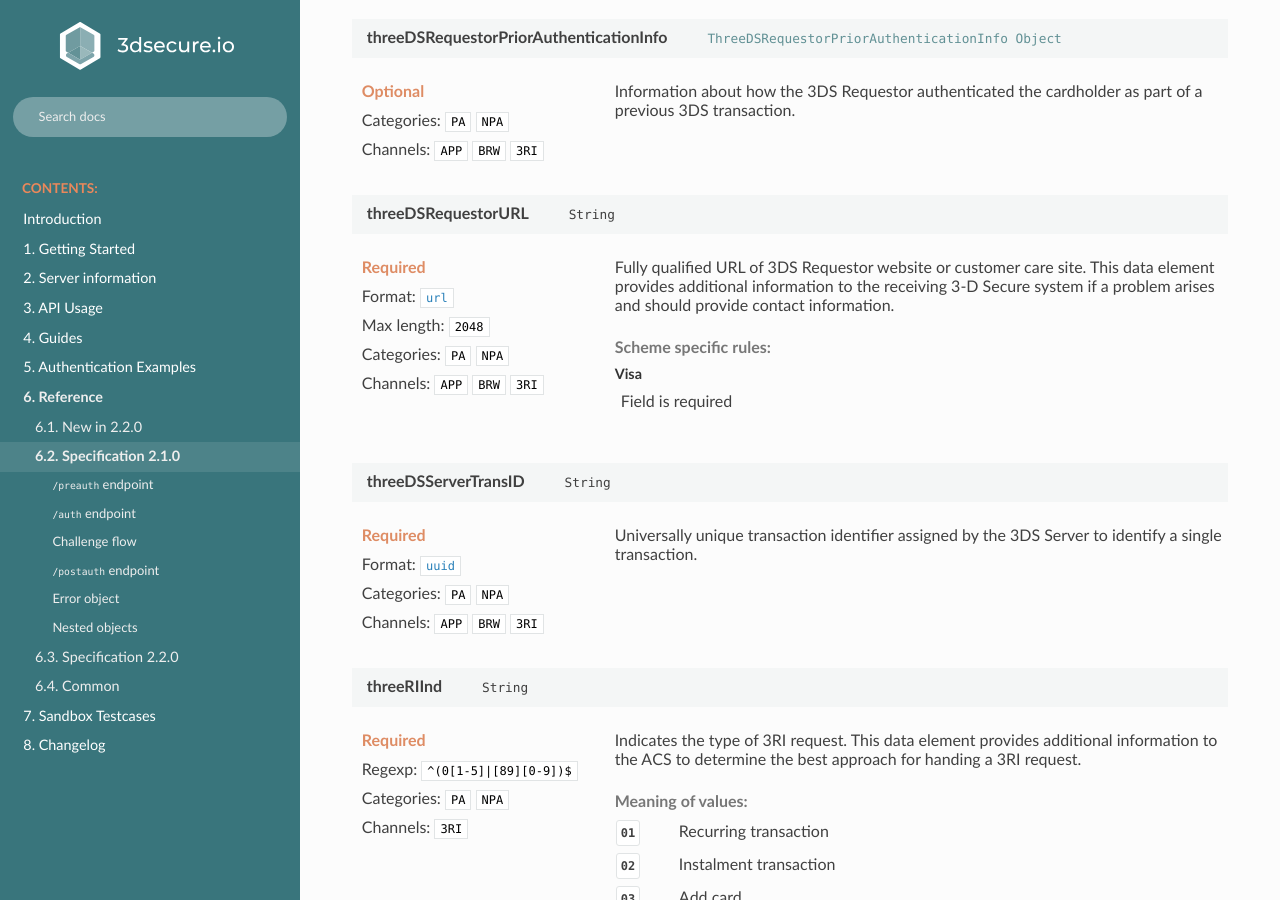
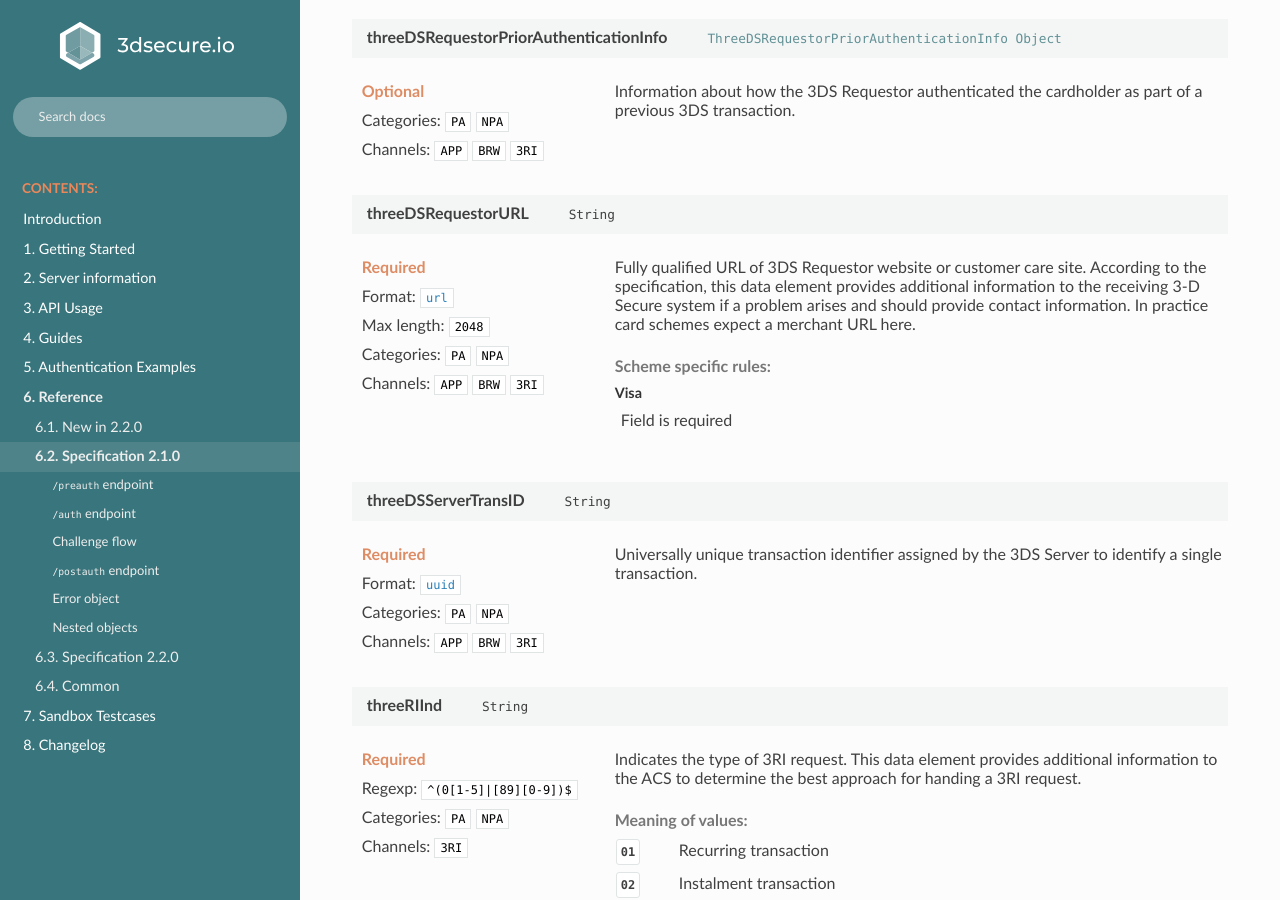
Before and after one commit to clearhaus/3DSv2-api-documentation, a Sphinx documentation site: the page built from source/specification_210.rst, in a window 1280 px wide and 900 px high, scrolled down 21465 px. Built offline with Sphinx 7.4.7 and the Read the Docs theme 2.0.0, drawn with Linux system fonts in a browser that asks for light colours.

Commit message:
Clarify that threeDSRequestorURL is merchant
Despite naming, card schemes expect a merchant URL in this field.

```diff
--- a/source/_static/areq_210.html
+++ b/source/_static/areq_210.html
@@ -3097,7 +3097,7 @@ Channels:
 </div>
 </div>
 </div>
-<div class='argdesc'><div class='description'>Fully qualified URL of 3DS Requestor website or customer care site. This data element provides additional information to the receiving 3-D Secure system if a problem arises and should provide contact information.</div>
+<div class='argdesc'><div class='description'>Fully qualified URL of 3DS Requestor website or customer care site. According to the specification, this data element provides additional information to the receiving 3-D Secure system if a problem arises and should provide contact information. In practice card schemes expect a merchant URL here.</div>
 <p class='enumDescriptionHeader'>
 Scheme specific rules:
 </p>
--- a/source/_static/areq_220.html
+++ b/source/_static/areq_220.html
@@ -3606,7 +3606,7 @@ Channels:
 </div>
 </div>
 </div>
-<div class='argdesc'><div class='description'>Fully qualified URL of 3DS Requestor website or customer care site. This data element provides additional information to the receiving 3-D Secure system if a problem arises and should provide contact information.</div>
+<div class='argdesc'><div class='description'>Fully qualified URL of 3DS Requestor website or customer care site. According to the specification, this data element provides additional information to the receiving 3-D Secure system if a problem arises and should provide contact information. In practice card schemes expect a merchant URL here.</div>
 <p class='enumDescriptionHeader'>
 Scheme specific rules:
 </p>
```
